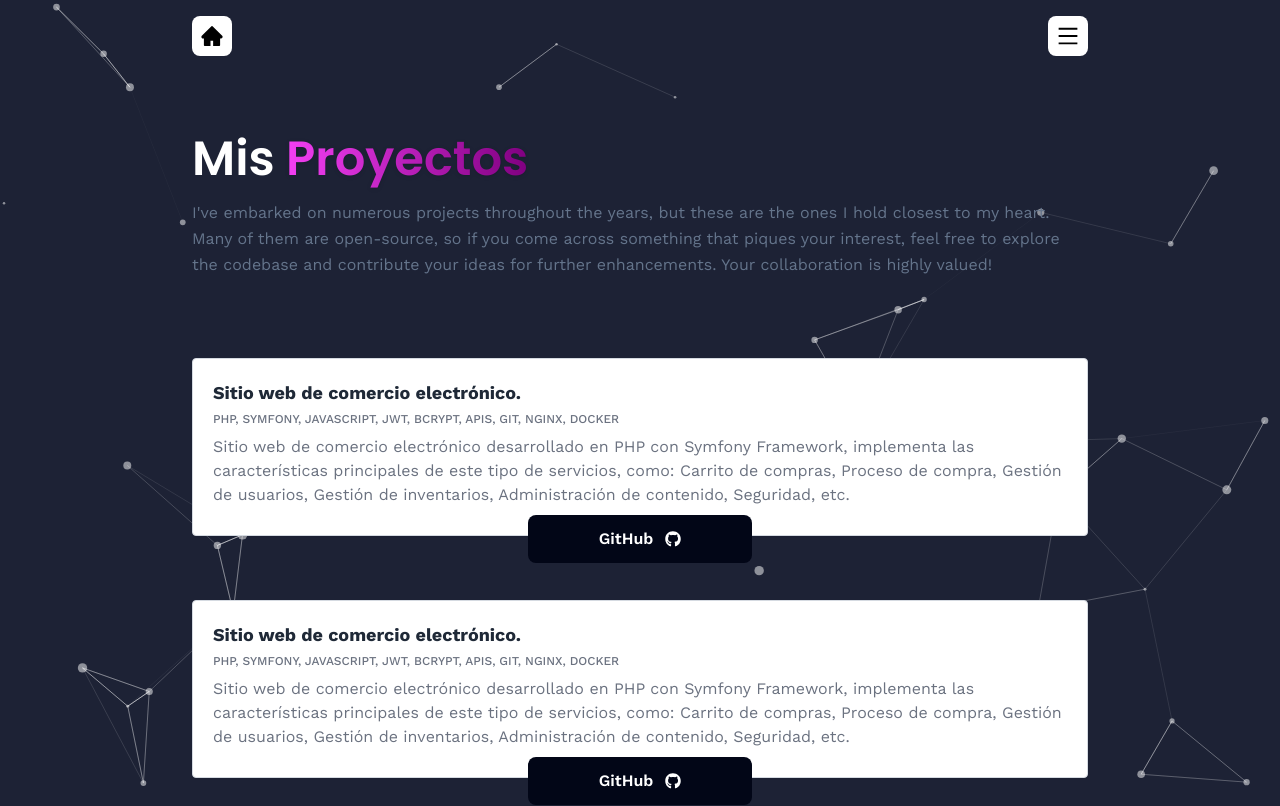
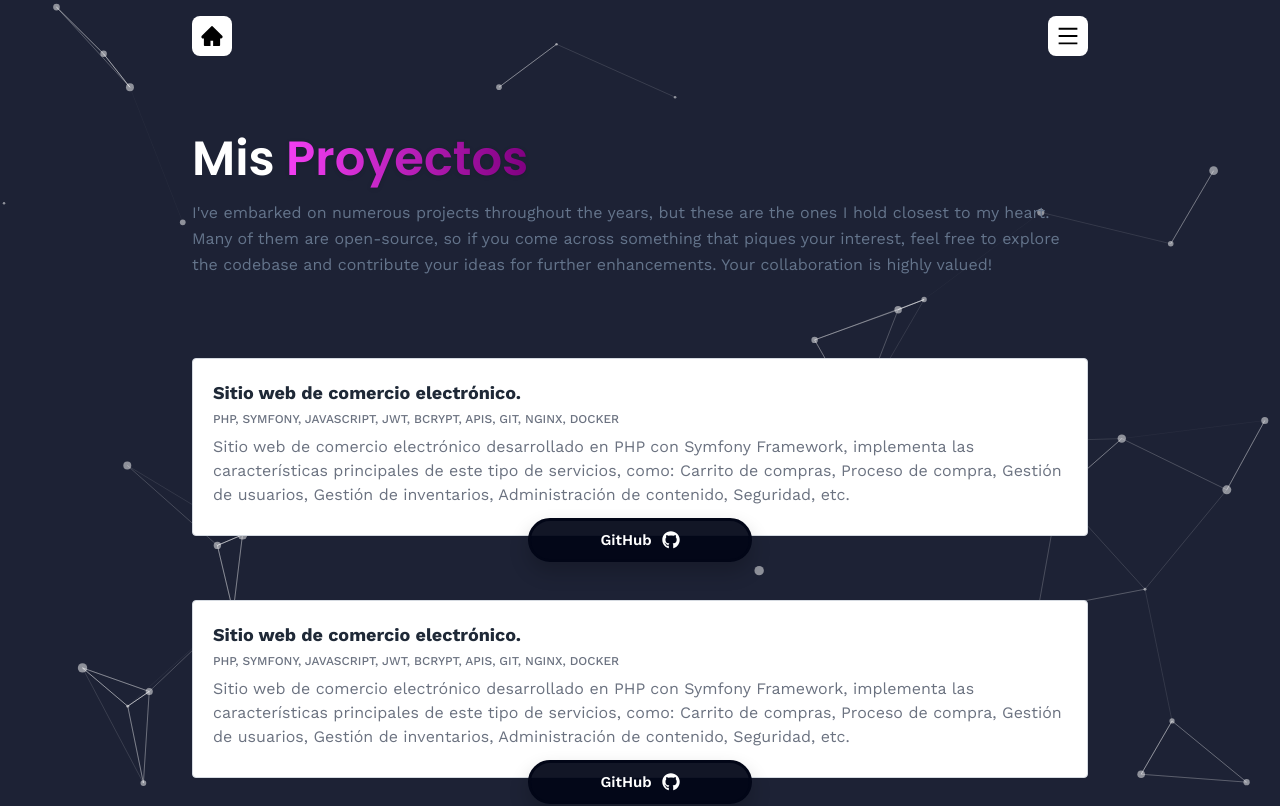
Before and after one commit to juanbep/Portafolio, a React (Vite) app: page /Portafolio/projects in a window 1280 px wide. Shown: the top 806 px of the page. Built offline with nearby package versions, Linux system fonts and the light colour scheme.

Commit message:
Projects versión 1

```diff
--- a/src/constants/index.js
+++ b/src/constants/index.js
@@ -170,7 +170,8 @@ export const projects = [
     iconUrl: unicauca,
     theme: "btn-back-red",
     name: "Sitio web de comercio electrónico.",
-    skills: "PHP, Symfony, JavaScript, JWT, bcrypt, APIs, Git, Nginx, Docker",
+    skills:
+      "PHP, Symfony, JavaScript, JWT, bcrypt, APIs, Git, Nginx, Docker",
     description:
       "Sitio web de comercio electrónico desarrollado en PHP con Symfony Framework, implementa las características principales de este tipo de servicios, como: Carrito de compras, Proceso de compra, Gestión de usuarios, Gestión de inventarios, Administración de contenido, Seguridad, etc.",
     link: "https://github.com/adrianhajdin/pricewise",
--- a/src/index.css
+++ b/src/index.css
@@ -50,9 +50,6 @@ body:has(.card[data-color="green"]:hover) {
         @apply mx-5 relative flex text-black flex-col gap-3 max-w-3xl neo-brutalism-purple py-4 px-8;
     }
 
-    .neo-btn {
-        @apply overflow-hidden py-3 px-6 rounded-lg text-white text-center font-semibold sm:w-1/4 w-[60%] -bottom-7 absolute mx-auto right-0 left-0 flex justify-center items-center gap-3 transition-all duration-300 ease-in-out;
-    }
 }
 
 .icon-grid {
@@ -127,16 +124,51 @@ body:has(.card[data-color="green"]:hover) {
     }
 }
 
-.btn-hover:hover {
-    transform: scale(1.05);
-    border-color: #fff9;
+.button {
+    position: absolute;
+    bottom: -1.7rem;
+    transition: all 0.1s ease-in-out;
+    box-shadow: 0px 10px 20px rgba(0, 0, 0, 0.2);
+    margin-left: auto;
+    margin-right: auto;
+    left: 0px;
+    right: 0px;
+    min-width: 150px;
+    padding-block: 0.5rem;
+    padding-inline: 1.25rem;
+    background-color: #020617ee;
+    border-radius: 9999px;
+    display: flex;
+    align-items: center;
+    justify-content: center;
+    color: #ffff;
+    gap: 10px;
+    font-weight: 600;
+    border: 3px solid #020617;
+    outline: none;
+    overflow: hidden;
+    font-size: 15px;
 }
 
-.btn-hover:hover::before {
+.icon {
+    width: 18px;
+    height: 18px;
+    transition: all 0.3s ease-in-out;
+}
+
+.button:hover {
+    transform: scale(1.05);
+}
+
+.button:hover .icon {
+    transform: translate(4px);
+}
+
+.button:hover::before {
     animation: shine 1.5s ease-out infinite;
 }
 
-.btn-hover::before {
+.button::before {
     content: "";
     position: absolute;
     width: 100px;
--- a/src/pages/Projects.jsx
+++ b/src/pages/Projects.jsx
@@ -40,9 +40,9 @@ const Projects = () => {
               <p className="mt-2 pb-2 text-gray-500 dark:text-neutral-400">
                 {project.description}
               </p>
-              <Link to="/projects" className="bg-slate-950 neo-btn btn-hover">
+              <Link to="/projects" className="button sm:w-1/4 max-sm:w-1/3">
                 GitHub
-                <FaGithub alt="arrow" className="w-4 h-4 object-contain" />
+                <FaGithub alt="arrow" className="icon object-contain" />
               </Link>
             </div>
           ))}
```
